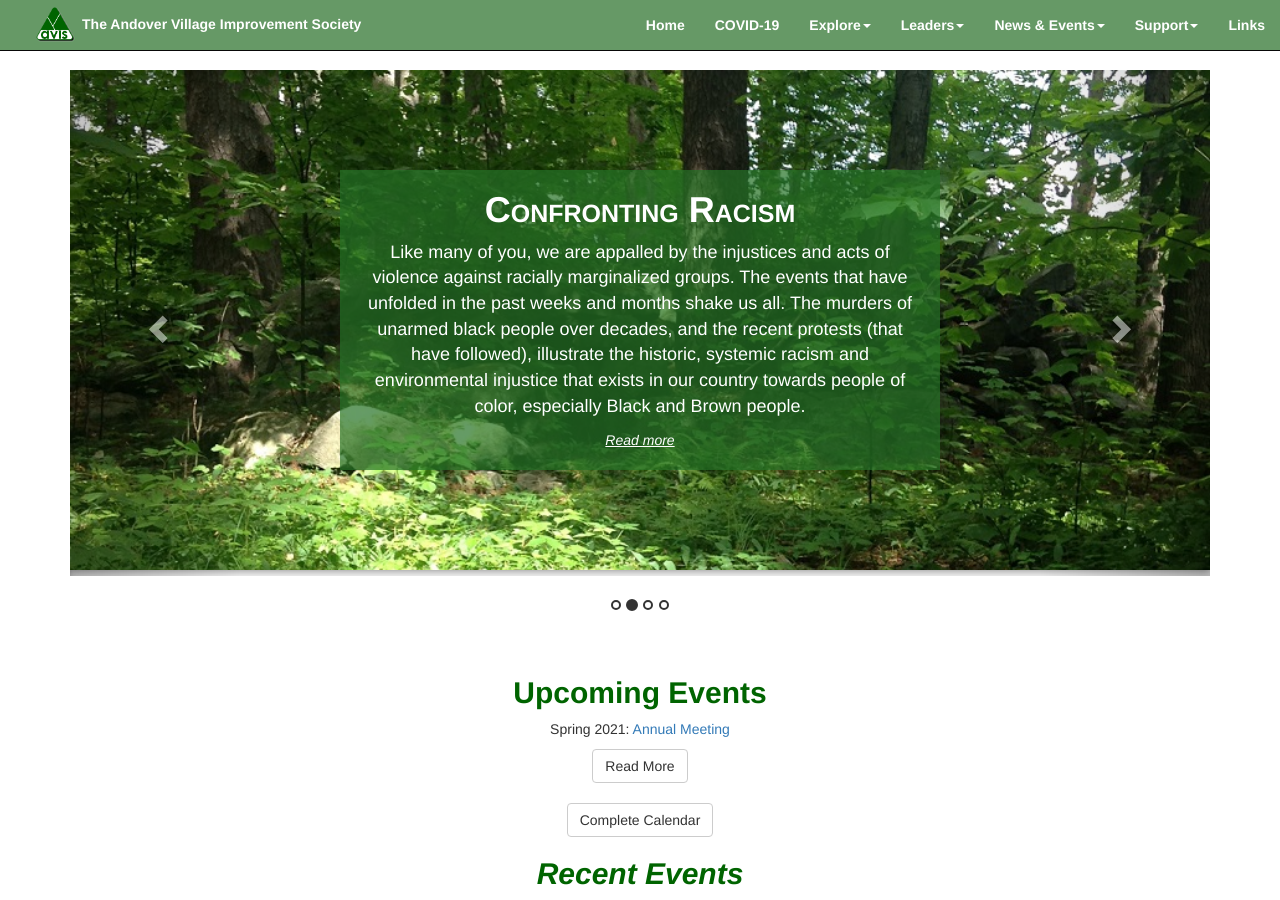
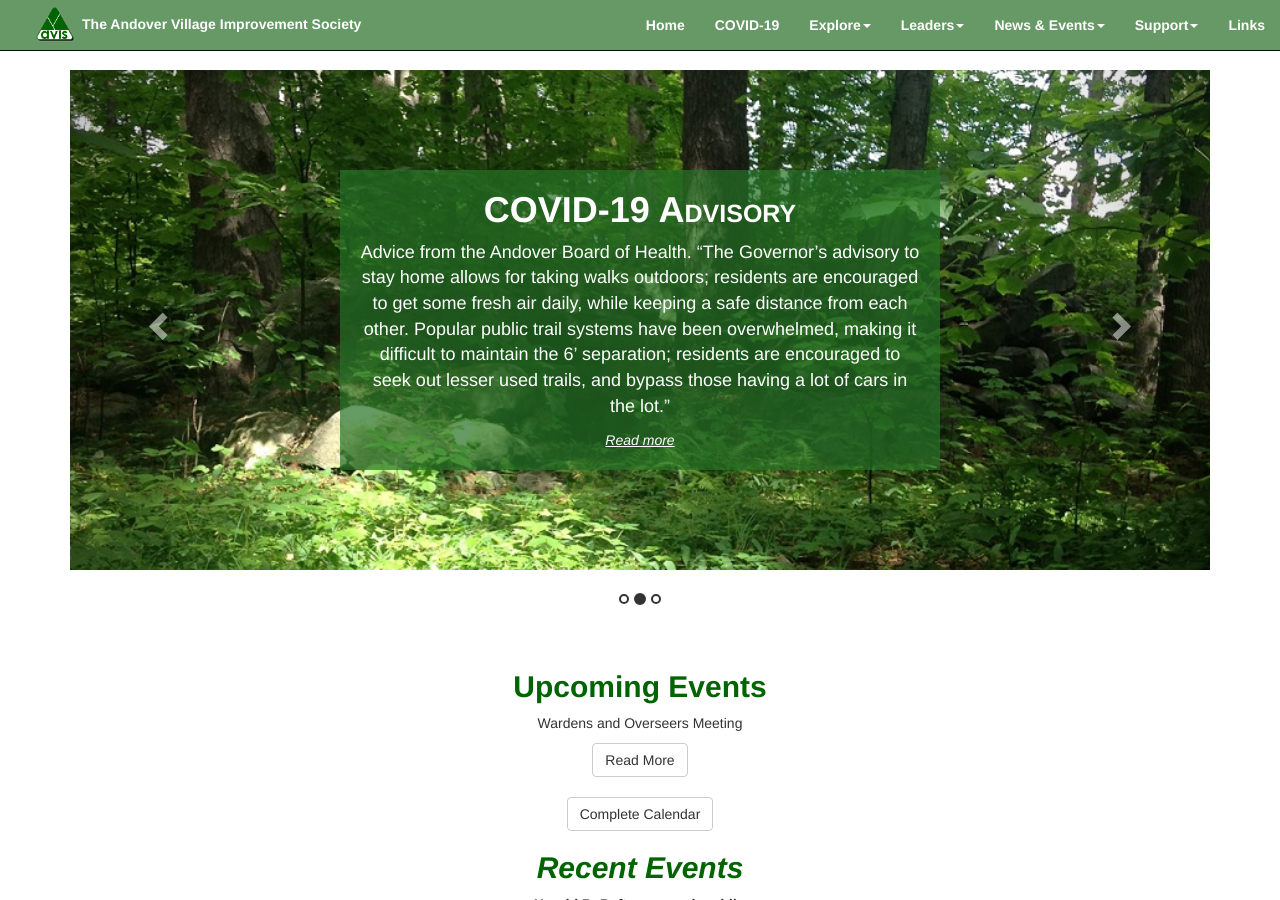
Before and after one commit to avisandover/avis-website, a Jekyll site: the page built from index.html, in a window 1280 px wide and 900 px high. Built offline with Jekyll 4.4.1, drawn with Linux system fonts in a browser that asks for light colours; nearby versions of some CDN libraries.

Commit message:
New update

```diff
--- a/index.html
+++ b/index.html
@@ -11,31 +11,12 @@
         <li data-target="#myCarousel" data-slide-to="0" class="active"></li>
         <li data-target="#myCarousel" data-slide-to="1"></li>
         <li data-target="#myCarousel" data-slide-to="2"></li>
-        <li data-target="#myCarousel" data-slide-to="3"></li>
       </ol>
 
       <!-- Wrapper for slides -->
       <div class="carousel-inner">
 
-
         <div class="item active">
-          <header>
-              <div>
-                <h1>Annual Meeting</h1>
-
-                <p>We look forward to your participation in the virtual Andover Village Improvement
-                  Society 2021 Annual Meeting to take place on Tuesday, March 9, 2021 from 7:30-8:30PM</p>
-
-                <h3>AVIS president, John Hess, will lead the meeting, which will provide information on the
-                  activities and accomplishments of AVIS over the last year, including its care for
-                  more than 25 Andover reservations.</h3>
-
-                <a href="/annual-meeting.html">Read more</a>
-              </div>
-            </header>
-      </div>
-
-        <div class="item">
           <header>
               <div>
                 <h1>Confronting Racism</h1>
@@ -106,7 +87,7 @@
       <div class="col-xs-12">
         <div>
           <h2>Upcoming Events</h2>
-          <p>Spring 2021: <a href="/annual-meeting.html">Annual Meeting</a></p>
+          <p>Wardens and Overseers Meeting</p>
           <p></p>
           <div>
             <a href="/events.html" class="btn btn-default">Read More</a>
```
Also changed, not shown: events.html (+12 -11 lines), Gemfile.lock.
